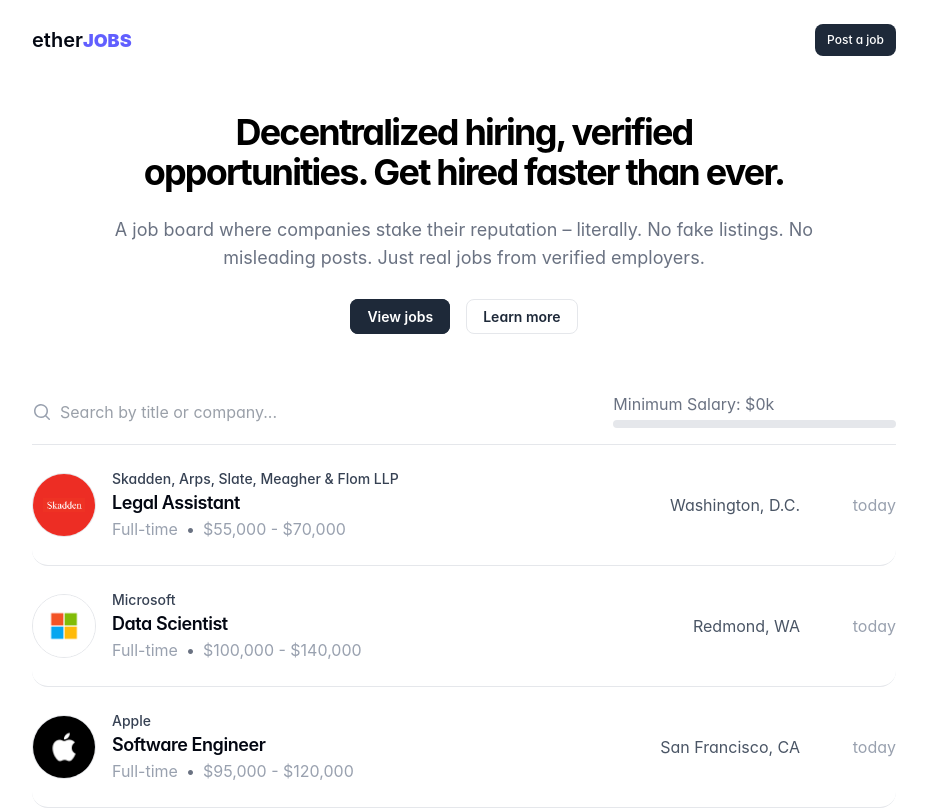
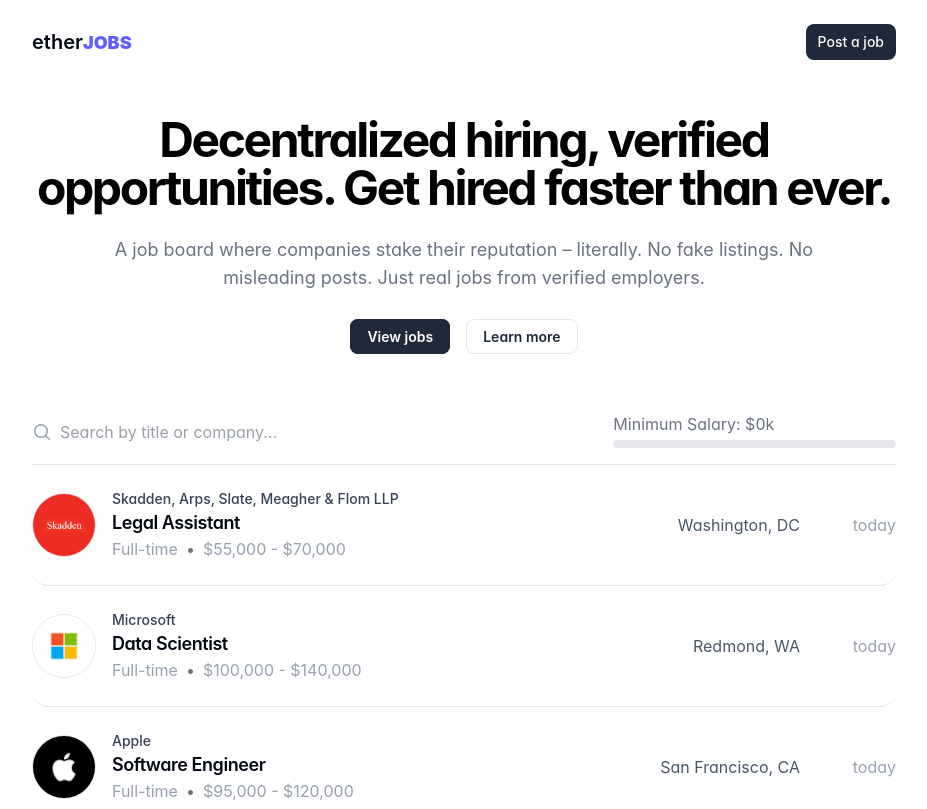
Before and after one commit to laurenrdodge/hacklahoma2025, a Next.js app in the folder frontend/: page / in a window 1280 px wide. Shown: the top 809 px of the page, without its empty margins (176-1103 px from the left). Built offline with nearby package versions, Linux system fonts and the light colour scheme; a web font is replaced by a local one.

Commit message:
small changes

```diff
--- a/frontend/src/app/job/[id]/page.tsx
+++ b/frontend/src/app/job/[id]/page.tsx
@@ -28,7 +28,7 @@
             </span>
           </span>
           <button
-            className="px-3 py-2 text-xs font-medium text-white rounded-lg bg-gray-800 hover:bg-gray-700"
+            className="px-3 py-2 text-sm font-medium text-white rounded-lg bg-gray-800 hover:bg-gray-700"
             onClick={() => setIsJobModalOpen(true)}
           >
             Post a job
@@ -36,7 +36,7 @@
         </div>
       </header>
       <div className="relative grid grid-cols-[30rem_minmax(0,1fr)] items-start max-h-content">
-        <div className="sticky top-8 border border-gray-200 border-r-0 px-8 pt-8 pb-13 rounded-l-xl">
+        <div className="sticky top-8 border border-gray-200 border-r-0 px-8 pt-8 pb-10 rounded-l-xl">
           <Link href={`/`} className="flex items-center mb-6 text-gray-400">
             <svg
               xmlns="http://www.w3.org/2000/svg"
@@ -111,6 +111,11 @@
           >
             Apply Now
           </a>
+          {job.employerResponseTime ? (
+            <p className="text-gray-500 text-center mt-6">
+              Usually responds within {job.employerResponseTime}.
+            </p>
+          ) : null}
         </div>
         <div className="px-8 py-8 border border-gray-200 rounded-b-xl rounded-tr-xl">
           <div className="prose max-w-none">
--- a/frontend/src/app/page.tsx
+++ b/frontend/src/app/page.tsx
@@ -18,14 +18,14 @@
             </span>
           </span>
           <button
-            className="px-3 py-2 text-xs font-medium text-white rounded-lg bg-gray-800 hover:bg-gray-700"
+            className="px-3 py-2 text-sm font-medium text-white rounded-lg bg-gray-800 hover:bg-gray-700"
             onClick={() => setIsModalOpen(true)}
           >
             Post a job
           </button>
         </div>
         <div className="pt-8 pb-12">
-          <h1 className="text-4xl text-center font-bold tracking-tighter">
+          <h1 className="text-5xl text-center font-bold tracking-tighter">
             Decentralized hiring, verified <br />
             opportunities. Get hired faster than ever.
           </h1>
--- a/frontend/src/components/JobCard.tsx
+++ b/frontend/src/components/JobCard.tsx
@@ -12,6 +12,7 @@
   description: string;
   image?: string;
   postedDate: string | null;
+  employerResponseTime: string | null;
 };
 
 interface JobCardProps {
--- a/frontend/src/components/JobPostModal.tsx
+++ b/frontend/src/components/JobPostModal.tsx
@@ -29,6 +29,7 @@
     salaryRange: salaryRange || "Salary Range",
     description,
     postedDate: new Date().toISOString().split("T")[0], // Today's date
+    employerResponseTime: null, // or provide a default value
   };
 
   // Combine jobs with live preview (sorted by dateAdded, newest first)
--- a/frontend/src/data/jobs.json
+++ b/frontend/src/data/jobs.json
@@ -63,7 +63,7 @@
     "id": 160603,
     "title": "Legal Assistant",
     "company": "Skadden, Arps, Slate, Meagher & Flom LLP",
-    "location": "Washington, D.C.",
+    "location": "Washington, DC",
     "type": "Full-time",
     "salaryRange": "$55,000 - $70,000",
     "postedDate": "2025-12-08",
```
